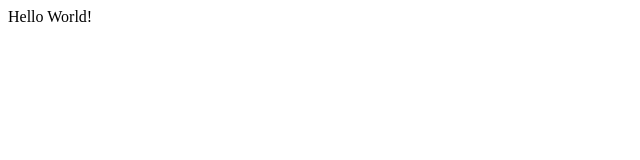
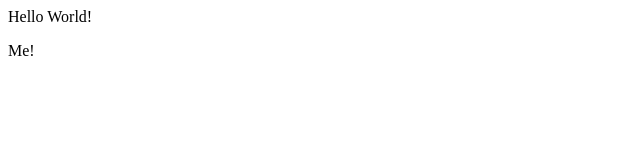
Before and after one commit to Bocko13/Bocko13.github.io, a plain HTML site: page index.html in a window 1280 px wide. Shown: the full height of the page, 0-640 px from the left. Drawn offline with Linux system fonts and the light colour scheme.

Commit message:
Adding paragraph

```diff
--- a/index.html
+++ b/index.html
@@ -10,6 +10,7 @@
 
 <body>
   Hello World!
+  <p>Me!</p>
 </body>
 
 </html>
```
